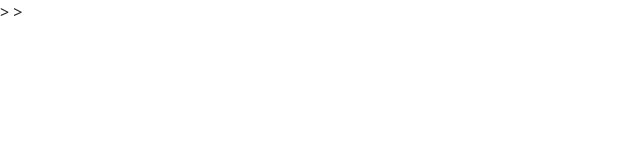
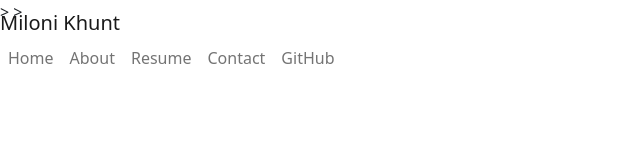
Before and after one commit to mkhunt/Miloni_Khunt, a plain HTML site: page index.html in a window 1280 px wide. Shown: the whole page, without its empty margins (0-640 px from the left). Drawn offline with nearby package versions, Linux system fonts and the light colour scheme.

Commit message:
added hyperlinks for the website

```diff
--- a/index.html
+++ b/index.html
@@ -6,7 +6,7 @@
         <meta name="viewport" content="width=device-width, initial-scale=1.0">
 
         <!-- bootstrap dependency-->
-        <title> My Personal Profile</title>
+        <title> My Personal Profile </title>
         <link rel = "stylesheet" href="./style.css"/>
         <link rel = "stylesheet" href="https://cdn.jsdelivr.net/npm/bootstrap@5.0.2/dist/css/bootstrap.min.css" >
         <link rel = "stylesheet" href="https://cdnjs.cloudflare.com/ajax/libs/font-awesome/5.15.4/css/all.min.css" />
@@ -17,6 +17,43 @@
         <script src="https://cdn.jsdelivr.net/npm/bootstrap@5.3.2/dist/js/bootstrap.min.js" defer></script>>
     </head>
     <body>
+        <!-- navbar-->
+        <nav id="main-nav" class="navbar navbar-expand-md navbar-light fixed-top ">
+            <div class = "conatiner">
+                <div>
+                    <a href="#home" class="navbar-brand" > Miloni Khunt </a>
+                    <button class="navbar-toggler" type = "button">
+                        <span class="navbar-toggler-icon"></span>
+                    </button>
+                </div>
+
+                <div>
+                    <div class="collapse navbar-collapse" id = "navbarSupportedContent">
+                        <ul class="navbar-nav">
+                            <li class=" nav-item">
+                                <a href="#home" class="nav-link"> Home </a>
+                            </li>
+
+                            <li class=" nav-item">
+                                <a href="#about" class="nav-link"> About </a>
+                            </li>
+
+                            <li class=" nav-item">
+                                <a href="#resume" class="nav-link"> Resume </a>
+                            </li>
+
+                            <li class=" nav-item">
+                                <a href="#contact" class="nav-link"> Contact </a>
+                            </li>
+
+                            <li class=" nav-item">
+                                <a href="#gitHub" class="nav-link"> GitHub </a>
+                            </li>
+                        </ul>
+                    </div>
+                </div>
+            </div>
+        </nav>
 
     </body>
 </html>
```
